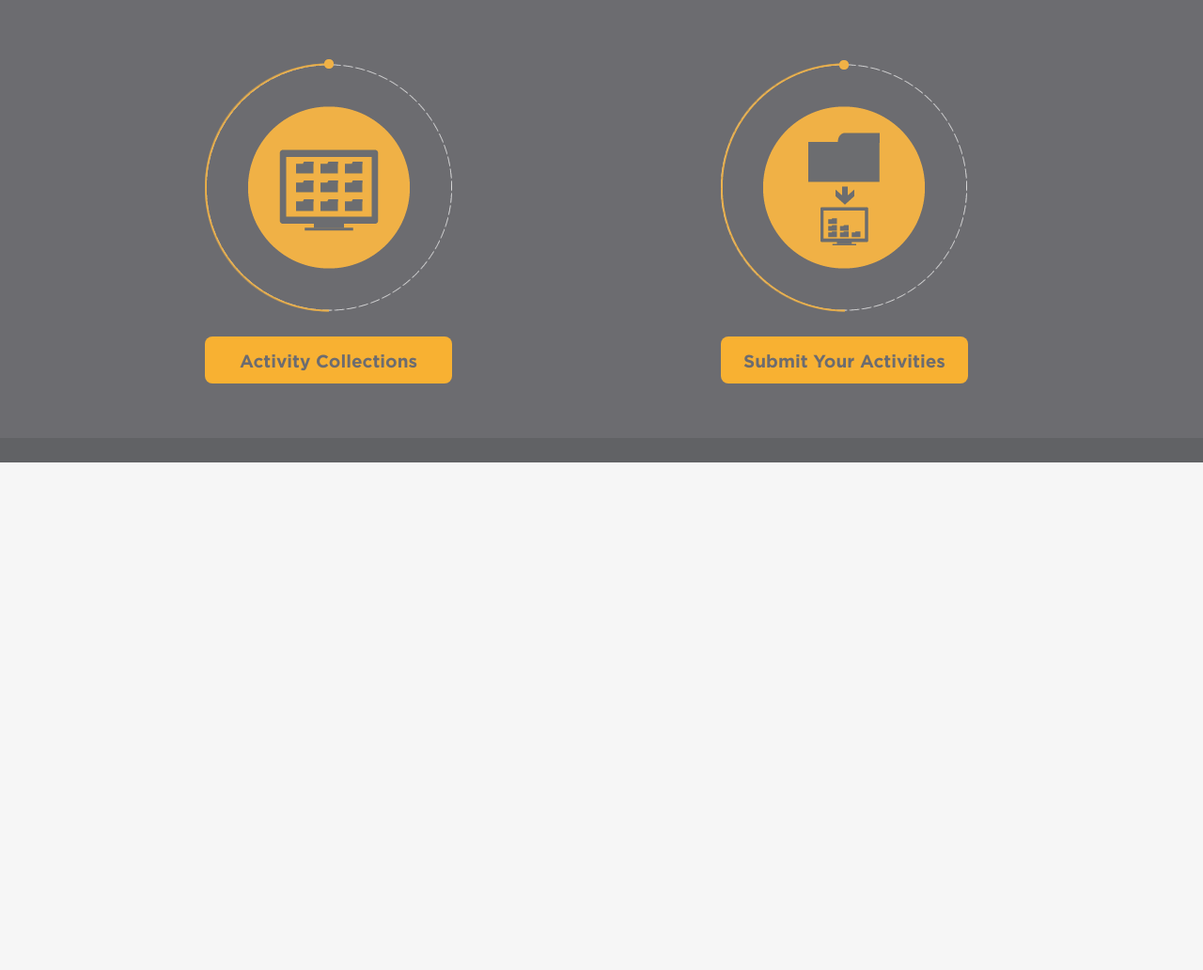
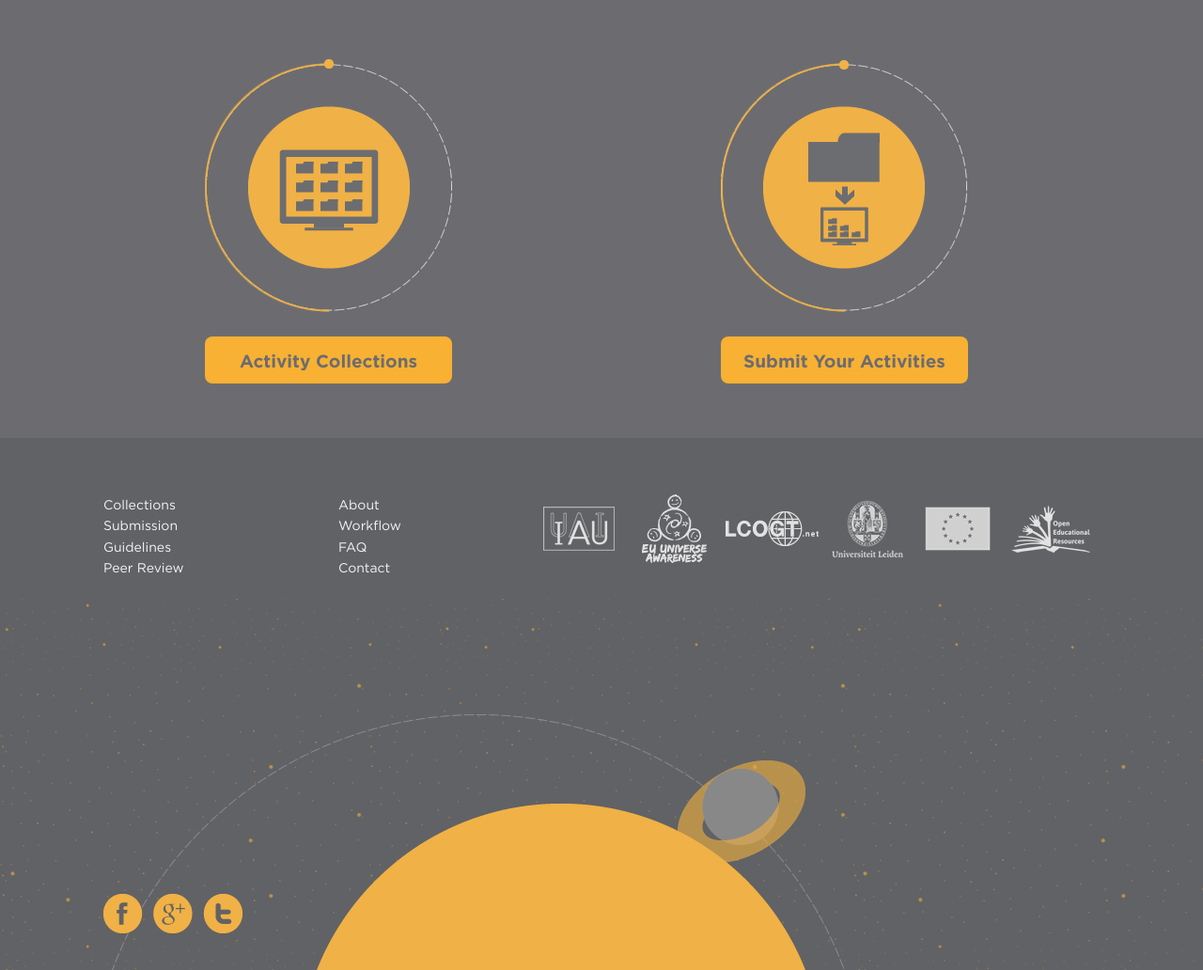
Before and after one commit to unawe/astroEDU, a Django app: template astroedu/activities/templates/activities/list.html in a window 1280 px wide. Shown: the part 525-1557 px from the top of the page at 94% size. Run offline with Django 3.2, Linux system fonts and the light colour scheme; the template is opened without the code that fills it, so the values that code supplies are empty.

Commit message:
- added UNESCO OER as sponsor - fixed small layout issue on the collections list

```diff
--- a/astroedu/activities/templates/collections/list_item.html
+++ b/astroedu/activities/templates/collections/list_item.html
@@ -2,9 +2,11 @@
     <div class="featured_item">
         <div class="title"><a href="{{ object.get_absolute_url }}">{{ object.title }}</a></div>
         <div class="image"><a href="{{ object.get_absolute_url }}"><img src="/media/collections/thumb/{{object.slug}}.jpg"/></a></div>
-        <div class="metadata2">
+        <div class="metadata3">
             <p style="margin-top: 0px; margin-bottom: 0px; ">{{ object.description }}</p>
-            <div style="float: right; margin-left: 11px; "><a href="{{ object.get_absolute_url }}"><img src="{% static 'designimages/arrow_next.png' %}"/></a></div>
+            <div>
+                <div style="float: right; margin-right: 11px; margin-top: 11px; "><a href="{{ object.get_absolute_url }}"><img src="{% static 'designimages/arrow_next.png' %}"/></a></div>
+            </div>
             <div style="clear: both"></div>
         </div>
         <div><img style="margin-top: 8px; margin-bottom: 16px;" src="{% static 'designimages/collection_footer.png' %}"/></div>
--- a/templates/base.html
+++ b/templates/base.html
@@ -94,7 +94,7 @@
 	</div></div>
 
 	<div class="layout_footer"><div class="layout_container">
-		<div style="float: left; width: 508px;">
+		<div style="float: left; width: 458px;">
 			<div style="float: left; width: 250px;">
 				<ul class="unbulleted">
 					<li><a href="{% url 'activities:collections_list' %}">Collections</a></li>
@@ -103,7 +103,7 @@
 					<li><a href="/peerreview/">Peer Review</a></li>
 				</ul>
 			</div>
-			<div style="float: left; width: 250px;">
+			<div style="float: left; width: 200px;">
 				<ul class="unbulleted">
 					<li><a href="/about/">About</a></li>
 					<li><a href="/workflow/">Workflow</a></li>
@@ -113,7 +113,7 @@
 			</div>
 		<div style="clear: both"></div>
 		</div>
-		<div style="float: left; width: 508px; margin-left: 40px;">
+		<div style="float: left; width: 508px; margin-left: 10px;">
 			<div>
 				<img src="{% static 'designimages/sponsors.png' %}" usemap="#map"/>
 				<map name="map"> <!-- coords are: left top right bottom x-->
@@ -121,7 +121,9 @@
 	  				<area shape="rect" coords="104,0,174,73" alt="UNAWE" href="http://www.unawe.org" target="_blank">
 	  				<area shape="rect" coords="192,0,292,73" alt="LCOGT" href="http://lcogt.net" target="_blank">
 	  				<area shape="rect" coords="307,0,384,73" alt="Leiden University" href="http://www.leiden.edu" target="_blank">
-	  				<area shape="rect" coords="409,0,480,73" alt="European Comission" href="http://ec.europa.eu/index_en.htm" target="_blank">
+	  				<area shape="rect" coords="406,0,477,73" alt="European Comission" href="http://ec.europa.eu/index_en.htm" target="_blank">
+	  				<area shape="rect" coords="497,0,582,73" alt="UNESCO OER" href="http://www.unesco.org/new/en/communication-and-information/access-to-knowledge/open-educational-resources/what-are-open-educational-resources-oers/" target="_blank">
+
 				</map>
 			</div>
 		</div>
```
Also changed, not shown: static/designimages/sponsors.png.
